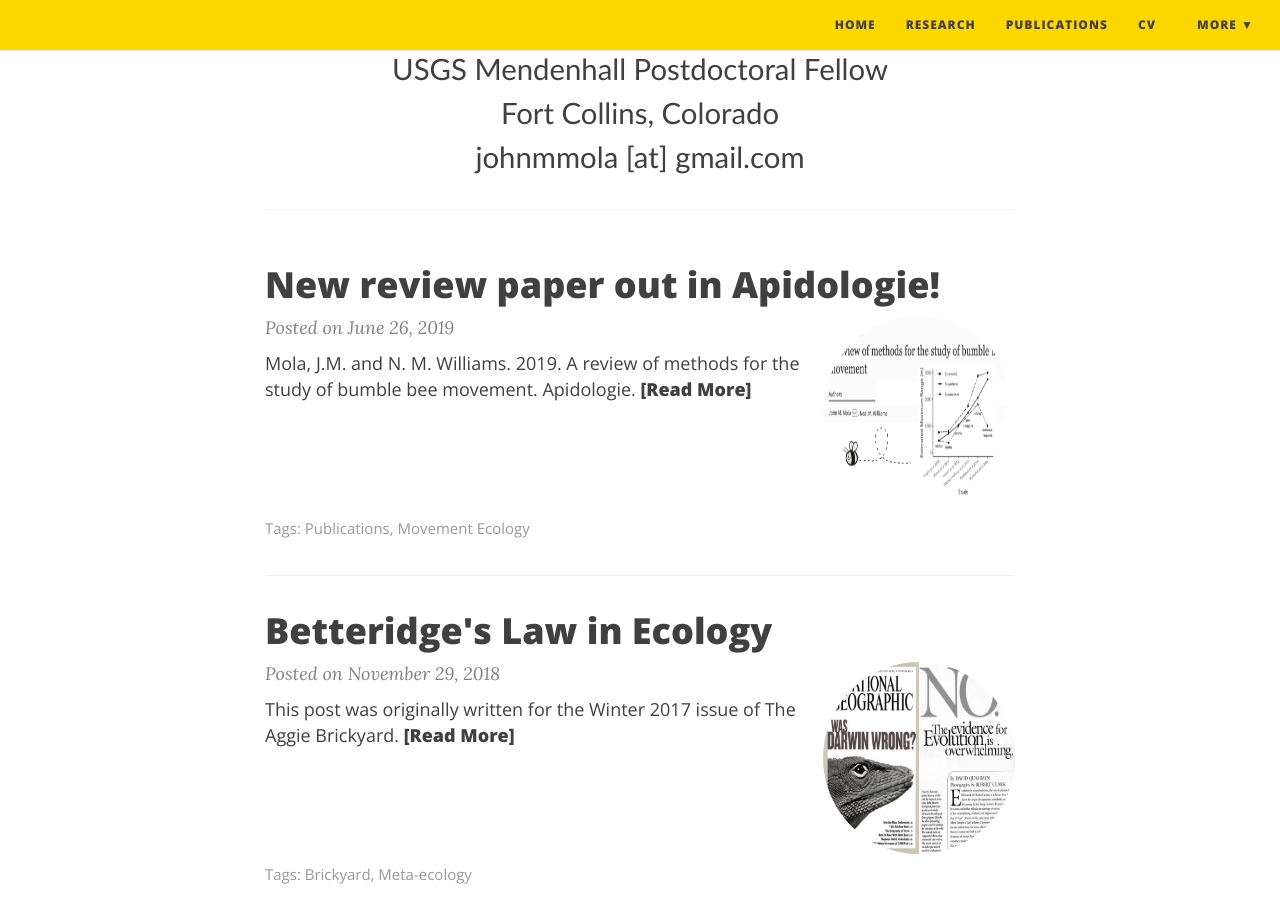
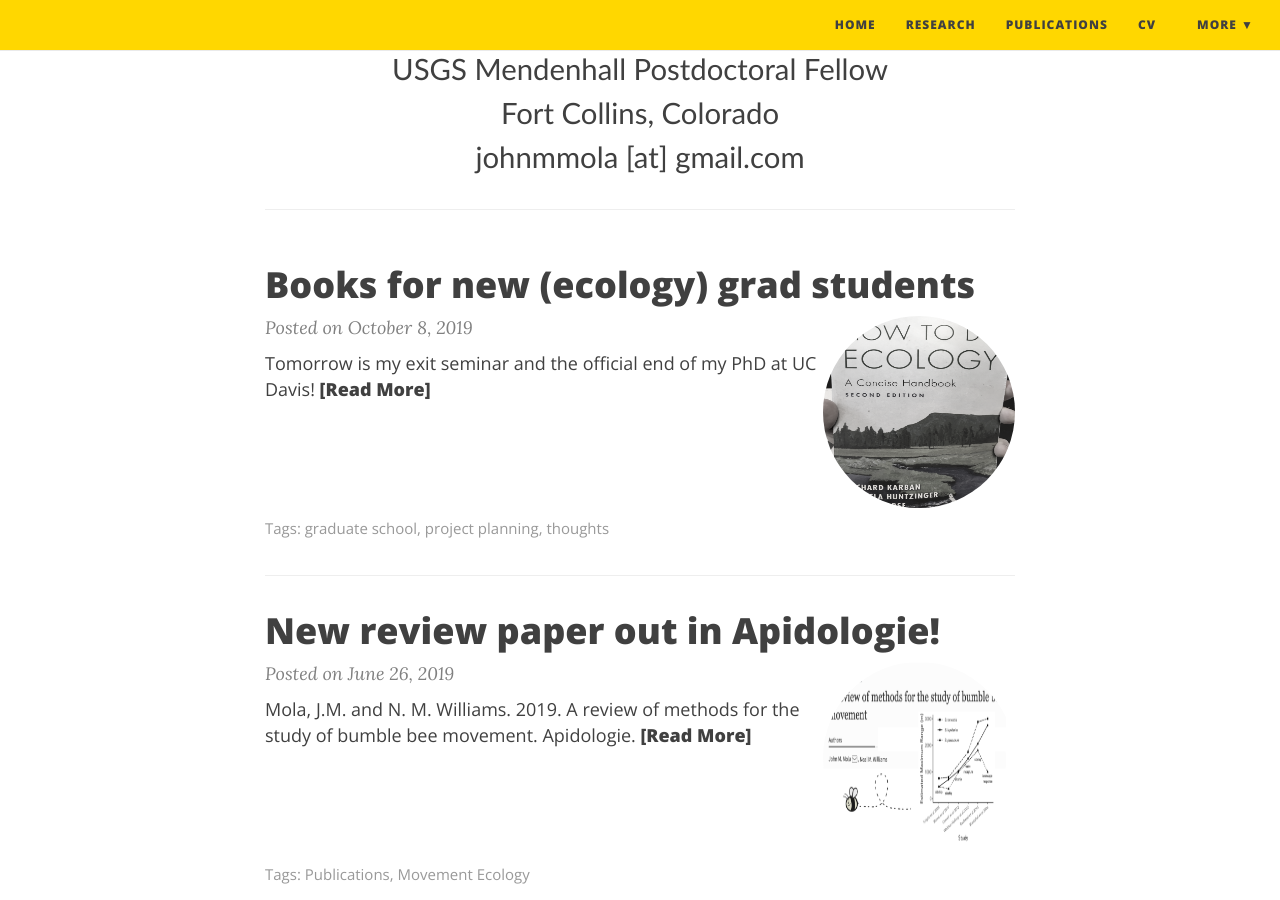
Before and after one commit to maureenpage/maureen-page.github.io, a Jekyll site: the page built from index.md, in a window 1280 px wide and 900 px high, scrolled down 561 px. Built offline with Jekyll 4.4.1, drawn with Linux system fonts in a browser that asks for light colours; nearby versions of some CDN libraries; comment, search, counter and statistics services are not loaded; some of the changed lines change nothing that is shown.

Commit message:
books blog post

```diff
--- /dev/null
+++ b/_posts/2019-10-08-beginning_grad_school.md
@@ -0,0 +1,62 @@
+---
+layout: post
+title: Books for new (ecology) grad students
+image: /img/posts/IMG_6384.JPG
+tags: [graduate school, project planning, thoughts]
+---
+
+Tomorrow is my exit seminar and the official end of my PhD at UC Davis!
+
+It feels so long ago that I began graduate school and to know it's ending is a strange feeling indeed. Alongside this ending is the new beginning of my postdoctoral position!
+
+As I gear up to begin my new position, I begin my seemingly yearly tradition of re-reading some books that I found particularly helpful at the start (or that I wish I knew about when I started!!). Some of the books are general, but most are Ecology-focused. I thought sharing them with others might prove a useful exercise.
+
+Enjoy!
+
+## How To Do Ecology
+_by Rick Karban, Mikaela Huntzinger, and Ian Pearse_
+
+<a href="https://www.amazon.com/How-Do-Ecology-Concise-Handbook/dp/0691161763/ref=as_li_ss_il?keywords=how+to+do+ecology&qid=1570573951&sr=8-1&linkCode=li2&tag=johnmola-20&linkId=872874f9e4974d56648e71838bccb58c&language=en_US" target="_blank"><img align="left" border="0" hspace="20" vspace="5" src="//ws-na.amazon-adsystem.com/widgets/q?_encoding=UTF8&ASIN=0691161763&Format=_SL160_&ID=AsinImage&MarketPlace=US&ServiceVersion=20070822&WS=1&tag=johnmola-20&language=en_US" ></a><img src="https://ir-na.amazon-adsystem.com/e/ir?t=johnmola-20&language=en_US&l=li2&o=1&a=0691161763" width="1" height="1" border="0" alt="" style="border:none !important; margin:100px !important;" />
+
+[This book](https://amzn.to/2IxfqsC), which was originally a series of handouts for Rick's graduate class, and the contents within it are absolutely indispensible for new grad students. This has become a yearly ritual of mine since my third year of graduate school, but I wish I had known about this book from the start (fwiw my new advisor is a co-author of the book but I didn't plan that!). I actually started writing this post because I was re-reading this book before beginning my new projects. Do yourself a favor and get a copy. Mine was a gift from Rick, which is either a nice gesture or a way of really telling me I was doing it all wrong.
+
+***
+
+## Primer of Ecological Statistics
+_by Nicholas Gotelli and Aaron Ellison_
+
+<a href="https://www.amazon.com/Primer-Ecological-Statistics-Nicholas-Gotelli/dp/1605350648/ref=as_li_ss_il?keywords=primer+of+ecology+statistics&qid=1570576688&sr=8-1&linkCode=li2&tag=johnmola-20&linkId=4313637d4623c6b829c569e8221fa14f&language=en_US" target="_blank"><img border="0" align="right" hspace="20" vspace="5"  src="//ws-na.amazon-adsystem.com/widgets/q?_encoding=UTF8&ASIN=1605350648&Format=_SL160_&ID=AsinImage&MarketPlace=US&ServiceVersion=20070822&WS=1&tag=johnmola-20&language=en_US" ></a><img src="https://ir-na.amazon-adsystem.com/e/ir?t=johnmola-20&language=en_US&l=li2&o=1&a=1605350648" width="1" height="1" border="0" alt="" style="border:none !important; margin:0px !important;" />
+
+OK. So [this book](https://amzn.to/30UEtMB), and stats books in general, I can't really get myself to read cover to cover in some sort of yearly ritual...but I was assigned to read this book for my qualifying exams and I find myself coming back to it time and again. This book doesn't cover specific details of any ecological analysis, but I think it provides a fantastic starting point for getting an overview. You can then take that knowledge to find specific tutorials, papers, etc online that can give you the details. Over the past few years if I was faced with a new data set, I would grab this book, flip to the relevant sections, and then fan out from there. I also have Gotelli's [A Primer of Ecology](https://amzn.to/320zBXA), but I haven't gotten as much use out of that after the initial read.
+
+***
+
+## Writing Science: How to Write Papers That Get Cited and Proposals That Get Funded
+_by Joshua Schimel_
+
+<a href="https://www.amazon.com/Writing-Science-Papers-Proposals-Funded/dp/0199760241/ref=as_li_ss_il?keywords=writing+papers+that+get+cited&qid=1570577003&sr=8-1&linkCode=li2&tag=johnmola-20&linkId=602b185e5aebf5e2e3f122d59661b33d&language=en_US" target="_blank"><img border="0" align="left" hspace="20" vspace="5" src="//ws-na.amazon-adsystem.com/widgets/q?_encoding=UTF8&ASIN=0199760241&Format=_SL160_&ID=AsinImage&MarketPlace=US&ServiceVersion=20070822&WS=1&tag=johnmola-20&language=en_US" ></a><img src="https://ir-na.amazon-adsystem.com/e/ir?t=johnmola-20&language=en_US&l=li2&o=1&a=0199760241" width="1" height="1" border="0" alt="" style="border:none !important; margin:0px !important;" />
+
+There are a lot of books about how to write scientific papers. I keep coming back to [Writing Science](https://amzn.to/30U9eRL) by Joshua Schimel. The best part of ecological research (to me at least but I'm guessing I'm not alone) is the data collection process, the field work, the fun of working with good people, and maybe even the data visualization and analysis. Writing can be the painful part at times. But I think if you have a strategy, writing can be a lot more rewarding. I revisit this book when needed. I also follow La Method Brookoise for my outlining and writing, which you can find [here](https://conservationbytes.com/2012/10/22/how-to-write-a-scientific-paper/).
+
+
+***
+
+## R Graphics Cookbook
+_by Winston Chang_
+
+<a href="https://www.amazon.com/Graphics-Cookbook-Practical-Recipes-Visualizing/dp/1491978600/ref=as_li_ss_il?crid=1K31LK8VXS6YG&keywords=r+graphics+cookbook&qid=1570576023&sprefix=R+graphics,aps,242&sr=8-3&linkCode=li2&tag=johnmola-20&linkId=0ab4dc658e3e35bd03f0e4cd2b41632a&language=en_US" target="_blank"><img border="0" align="right" hspace="20" vspace="5" src="//ws-na.amazon-adsystem.com/widgets/q?_encoding=UTF8&ASIN=1491978600&Format=_SL160_&ID=AsinImage&MarketPlace=US&ServiceVersion=20070822&WS=1&tag=johnmola-20&language=en_US" ></a><img src="https://ir-na.amazon-adsystem.com/e/ir?t=johnmola-20&language=en_US&l=li2&o=1&a=1491978600" width="1" height="1" border="0" alt="" style="border:none !important; margin:0px !important;" />
+
+Given all of the wonderful online resources for learning R and packages like `ggplot`, this book doesn't get quite the attention it used to from me, but I found it was really indispensible when I was starting out learning R graphics. It really helped to have a physical book that was organized in a familiar way. I think when you become a bit more familiar with a programming language it becomes easier to Google whatever it is you're looking for, but the heft of a familiar book to flip through when you don't even know what it is you want is a big help. I have other programming books, but the [R Graphics Cookbook](https://amzn.to/2otPgjA) has definitely been the most used.
+
+***
+
+## Getting What You Came For
+_by Robert Peters_
+
+<a href="https://www.amazon.com/Getting-What-You-Came-Students/dp/0374524777/ref=as_li_ss_il?keywords=getting+what+you+came+for&qid=1570574003&sr=8-1&linkCode=li2&tag=johnmola-20&linkId=28a1de40cf7f7ccd59226458407696ff&language=en_US" target="_blank"><img border="0" align="left" hspace="20" vspace="5"  src="//ws-na.amazon-adsystem.com/widgets/q?_encoding=UTF8&ASIN=0374524777&Format=_SL160_&ID=AsinImage&MarketPlace=US&ServiceVersion=20070822&WS=1&tag=johnmola-20&language=en_US" ></a><img src="https://ir-na.amazon-adsystem.com/e/ir?t=johnmola-20&language=en_US&l=li2&o=1&a=0374524777" width="1" height="1" border="0" alt="" style="border:none !important; margin:0px !important;" />
+
+Before starting my master's degree I was given a copy of [Getting What You Came For](https://amzn.to/2pXjnk1) and read that as well. It was certainly useful and is more general than How To Do Ecology, but it might be really outdated now and I haven't read it in some time.
+
+***
+
+If you have any other books that you think I might like or want to suggest to others, message me!
--- a/index.md
+++ b/index.md
@@ -78,6 +78,21 @@ bigimg:
   {% endfor %}
 </div>
 
+{% if paginator.total_pages > 1 %}
+<ul class="pager main-pager">
+  {% if paginator.previous_page %}
+  <li class="previous">
+    <a href="{{ paginator.previous_page_path | prepend: site.baseurl | replace: '//', '/' }}">&larr; Newer Posts</a>
+  </li>
+  {% endif %}
+  {% if paginator.next_page %}
+  <li class="next">
+    <a href="{{ paginator.next_page_path | prepend: site.baseurl | replace: '//', '/' }}">Older Posts &rarr;</a>
+  </li>
+  {% endif %}
+</ul>
+{% endif %}
+
 ---
 <p align="center">
 
```
Also changed, not shown: img/posts/IMG_6384.JPG (added), 6 other files.
